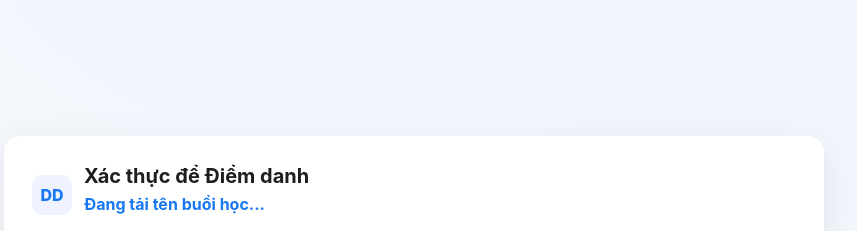
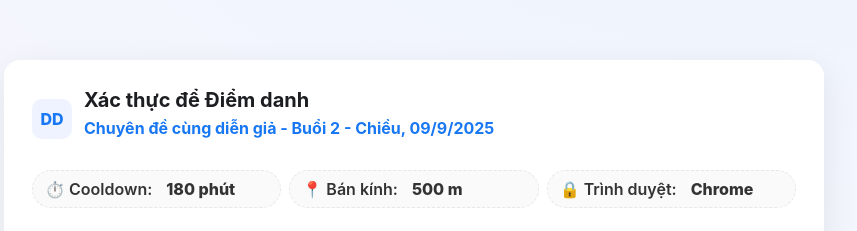
Before and after one commit to tranthanhthangbmt/diem-danh-sv, a plain HTML site: page index.html in a window 1280 px wide. Shown: the part 102-333 px from the top of the page, without its empty margins (226-1083 px from the left). Drawn offline with Linux system fonts and the light colour scheme.

Commit message:
Update index.html

```diff
--- a/index.html
+++ b/index.html
@@ -107,6 +107,11 @@
     </header>
 
     <section class="row">
+      <div class="meta">
+        <div class="chip">⏱️ Cooldown: <span id="cooldownLabel" style="margin-left:6px;font-weight:800;">30 phút</span></div>
+        <div class="chip">📍 Bán kính: <span id="radiusLabel" style="margin-left:6px;font-weight:800;">500 m</span></div>
+        <div class="chip">🔒 Trình duyệt: <span id="browserLabel" style="margin-left:6px;font-weight:800;">Đang kiểm tra…</span></div>
+      </div>
 
       <p>Để đảm bảo tính hợp lệ, hệ thống cần xác nhận vị trí và thiết bị của bạn. Vui lòng nhấn nút bên dưới và cho phép trình duyệt truy cập vị trí.</p>
       <button id="checkInButton" class="primary" disabled>Vui lòng chờ</button>
```
